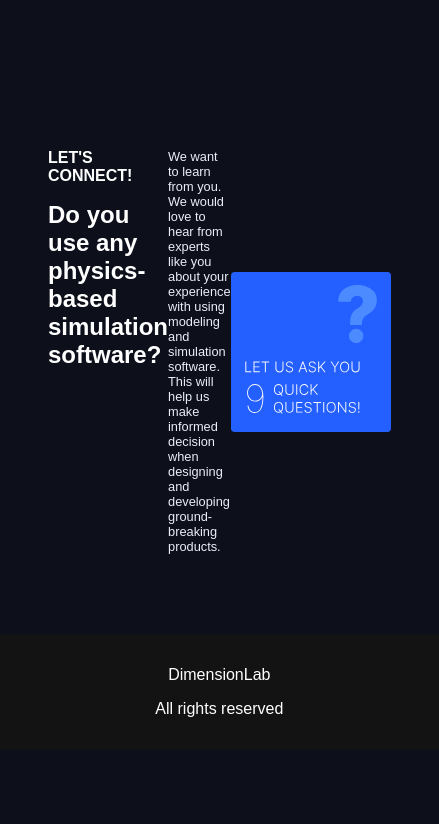
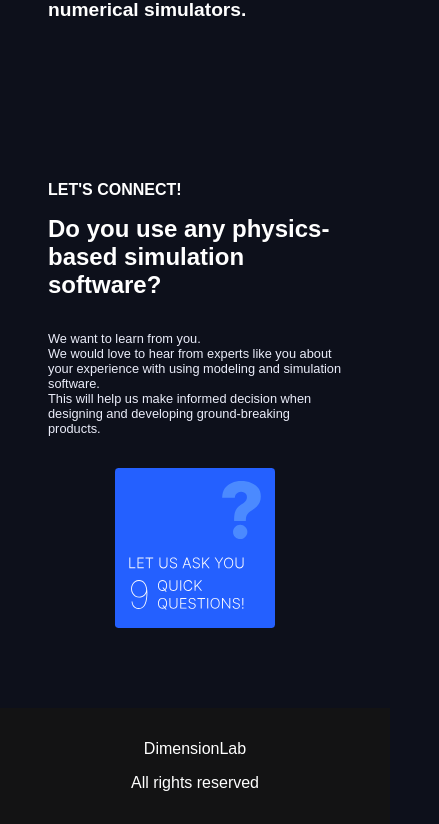
Before and after one commit to DimensionLab/web, a Next.js app: page / in a window 390 px wide. Shown: the part 2896-3720 px from the top of the page, 439 px wide, since content can reach past the window. Before the commit the page ends 3646 px from the top, so only its background shows below. Built offline with nearby package versions, Linux system fonts and the light colour scheme.

Commit message:
feat: make 'connect with us' responsive on mobile screen

```diff
--- a/src/components/homepage/mainContent/ConnectWithUs.tsx
+++ b/src/components/homepage/mainContent/ConnectWithUs.tsx
@@ -3,7 +3,7 @@ import styled from 'styled-components';
 const ConnectWithUsWrapper = styled.section`
   display: grid;
   width: 100%;
-  grid-template-columns: 1fr 1fr 1fr;
+  grid-template-columns: repeat(3, 1fr);
   padding-left: 3rem;
   padding-right: 3rem;
   align-content: center;
@@ -32,16 +32,16 @@ const ConnectWithUsWrapper = styled.section`
   }
 
   .description-box{
+    display: flex;
     text-align: start;
     font-size: 0.8rem;
     color: #EBEDFA;
     width: 100%;
-    display: flex;
     flex-direction: column;
-    align-content: center;
+    align-items: flex-start;
 
     br {
-      margin: 0.5rem 0;
+      padding: 2rem;
     }
   }
 
@@ -50,6 +50,15 @@ const ConnectWithUsWrapper = styled.section`
     width: 10rem;
     justify-self: end;
     align-self: center;
+
+    @media (max-width: 768px) {
+      justify-self: center;
+    }
+  }
+
+  @media (max-width: 768px) {
+    grid-template-columns: 1fr;
+    gap: 2rem;
   }
 `;
 
```
